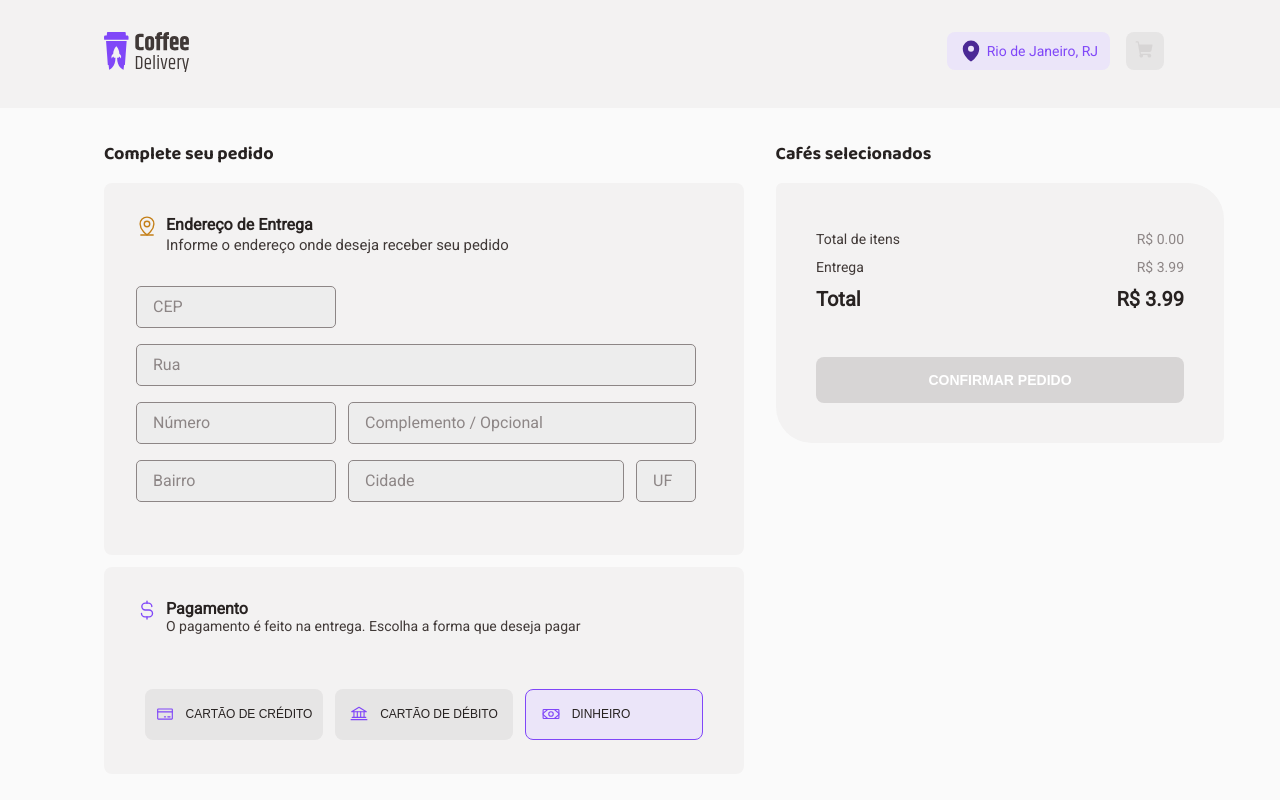
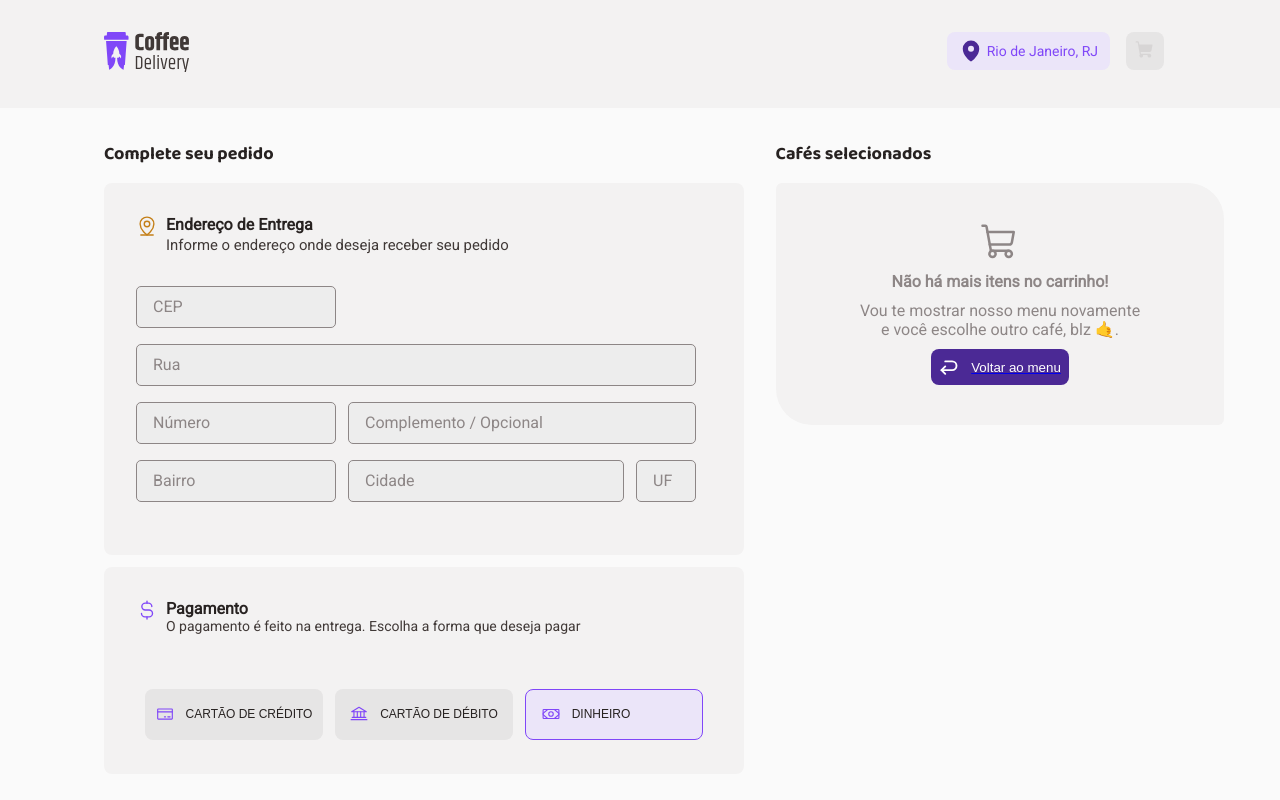
Before and after one commit to erickmarquesc/CoffeeDelivery, a React (Vite) app: page /checkout in a window 1280 px wide. Shown: the top 800 px of the page. Built offline with nearby package versions, Linux system fonts and the light colour scheme.

Commit message:
style: :zap: Improving cart area when status is empty

```diff
--- a/src/pages/Checkout/components/ShoppingCart/index.tsx
+++ b/src/pages/Checkout/components/ShoppingCart/index.tsx
@@ -1,6 +1,8 @@
+import { ArrowUDownLeft, ShoppingCart as ShoppingCartSVG } from 'phosphor-react';
 import { Cart, CartSection, ConfirmationButton, TotalValue } from './styles';
 import { useCart } from '../../../../contexts/ShoppingCartContext';
 import { useEffect, useState } from 'react';
+import { NavLink } from 'react-router-dom';
 import { CartCard } from '../CartCard';
 
 export function ShoppingCart() {
@@ -26,7 +28,10 @@ export function ShoppingCart() {
   return (
     <CartSection>
       <Cart>
-        {shoppingCartItems.map((card) => {
+        {shoppingCartItems.length > 0 ?
+          <>
+            {
+              shoppingCartItems.map((card) => {
                 return (
                   <CartCard
                     key={card.id}
@@ -37,8 +42,10 @@ export function ShoppingCart() {
                     quantity={card.quantity}
                   />
                 )
-        })}
-        <TotalValue>
+              })
+            }
+
+            < TotalValue >
               <div className="items">
                 <p className="minSize">Total de itens</p>
                 <p className="minSize">Entrega</p>
@@ -59,7 +66,26 @@ export function ShoppingCart() {
             >
               CONFIRMAR PEDIDO
             </ConfirmationButton>
+          </>
+          : <>
+            <div className='notItem'>
+              <ShoppingCartSVG size={40} weight="regular" />
+              <strong>
+                Não há mais itens no carrinho!
+              </strong>
+              <p>
+                Vou te mostrar nosso menu novamente <br /> e você escolhe outro café, blz 🤙.
+              </p>
+
+              <NavLink to='/'>
+                <button>
+                  <ArrowUDownLeft size={20} weight="bold" />
+                  Voltar ao menu
+                </button>
+              </NavLink>
+            </div>
+          </>}
       </Cart>
-    </CartSection>
+    </CartSection >
   );
 };
--- a/src/pages/Checkout/components/ShoppingCart/styles.ts
+++ b/src/pages/Checkout/components/ShoppingCart/styles.ts
@@ -14,6 +14,7 @@ export const Cart = styled.div`
   display: flex;
   flex-direction: column;
   align-items: center;
+  justify-content: center;
 
   min-height: 15.125rem;
   max-height: 999rem;
@@ -21,6 +22,46 @@ export const Cart = styled.div`
   background: ${(props) => props.theme['base-card']};
   border-radius: 6px 36px;
   padding: 0 1.5rem;
+
+  .notItem{
+    display: flex;
+    flex-direction: column;
+    align-items: center;
+    justify-content: center;
+    color: ${(props) => props.theme['base-label']};
+    text-align: center;
+    gap: 10px;
+
+    svg{
+      color: ${(props) => props.theme['base-label']};
+    };
+
+    p{
+      align-items: center;
+    };
+
+    button{
+      border: 0;
+      gap: 12px;
+      padding: 8px;
+      display: flex;
+      border-radius: 8px;
+      align-items: center;
+      justify-content: center;
+      color: ${(props) => props.theme['white']};
+      background: ${(props) => props.theme['purple-dark']};
+
+      svg{
+        color: ${(props) => props.theme['white']};
+      };
+
+      &:hover {
+        cursor: pointer;
+        filter: brightness(1.2);
+        transition: 0.2s ease-in-out;
+      };
+    };
+  }
 `
 
 export const TotalValue = styled.div`
```
Lines whose indentation alone changed are shown as unchanged.
